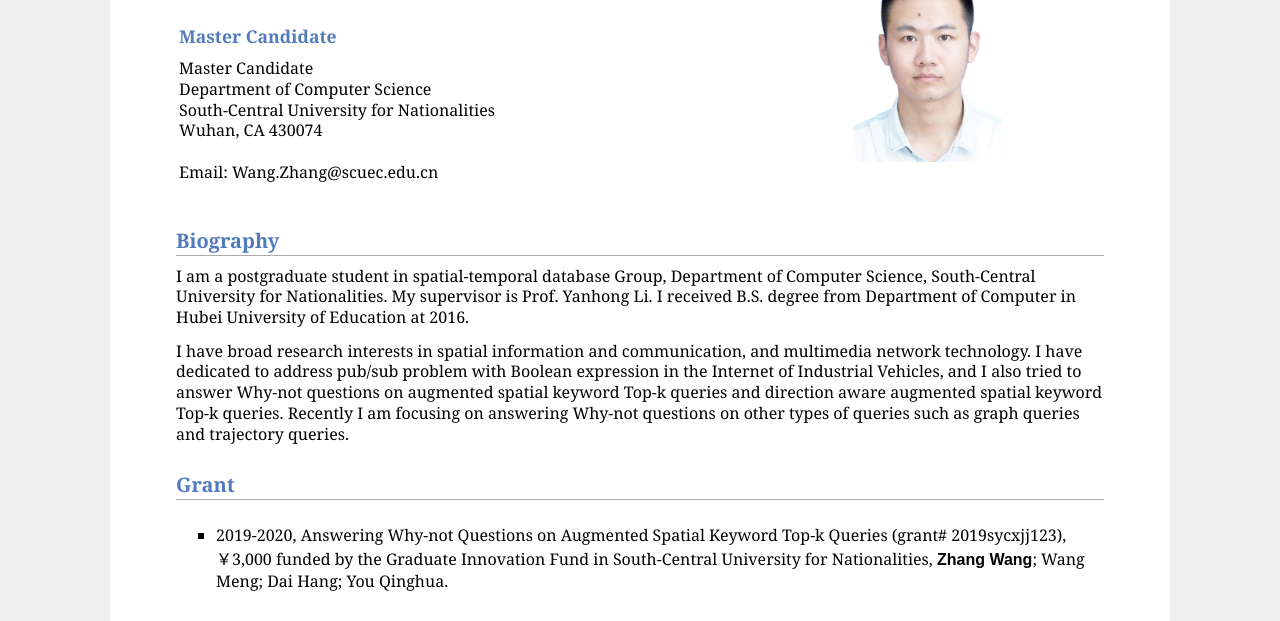
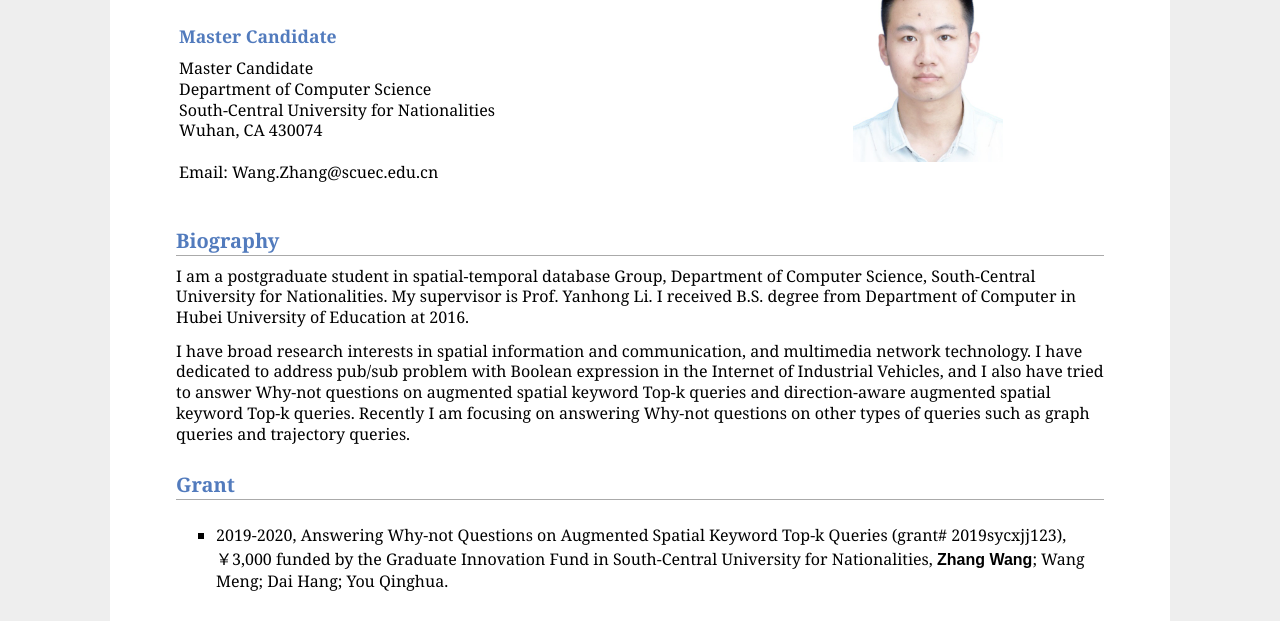
Before and after one commit to LockAnangel/ZhangWang-CV, a plain HTML site: page index.html in a window 1280 px wide. Shown: the part 134-755 px from the top of the page. Drawn offline with Linux system fonts and the light colour scheme.

Commit message:
Update index.html

```diff
--- a/index.html
+++ b/index.html
@@ -88,7 +88,7 @@ span{
 	I am a postgraduate student in spatial-temporal database Group, Department of Computer Science, South-Central University for Nationalities. My supervisor is Prof. Yanhong Li. I received B.S. degree from Department of Computer in Hubei University of Education at 2016.
 </p>
 <p>
-	I have broad research interests in spatial information and communication, and multimedia network technology. I have dedicated to address pub/sub problem with Boolean expression in the Internet of Industrial Vehicles, and I also tried to answer Why-not questions on augmented spatial keyword Top-k queries and direction aware augmented spatial keyword Top-k queries. Recently I am focusing on answering Why-not questions on other types of queries such as graph queries and trajectory queries.
+	I have broad research interests in spatial information and communication, and multimedia network technology. I have dedicated to address pub/sub problem with Boolean expression in the Internet of Industrial Vehicles, and I also have tried to answer Why-not questions on augmented spatial keyword Top-k queries and direction-aware augmented spatial keyword Top-k queries. Recently I am focusing on answering Why-not questions on other types of queries such as graph queries and trajectory queries.
 </p>
 
 <h2>Grant</h2>
```
